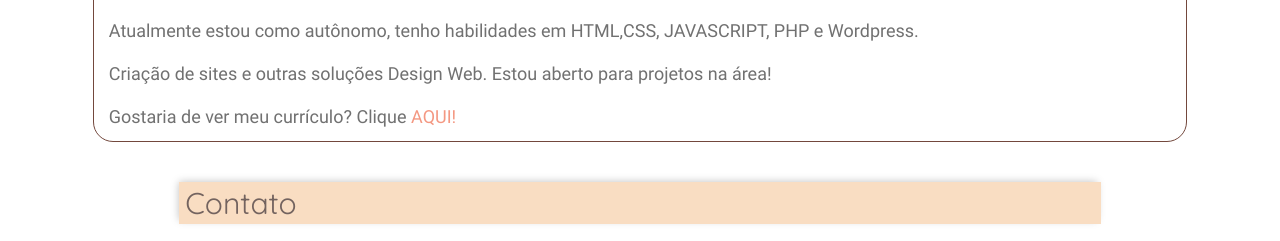
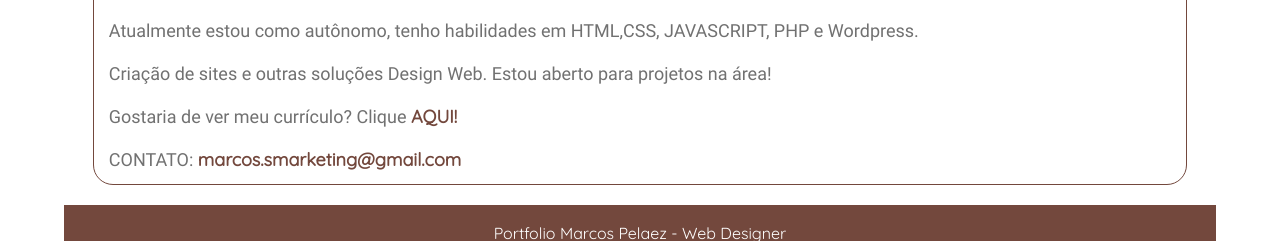
Before and after one commit to marcospelaez-dev/Portfolio-Web-Design, a plain HTML site: page index.html in a window 1280 px wide. Shown: the part 1777-2018 px from the top of the page. Drawn offline with Linux system fonts and the light colour scheme.

Commit message:
Modificação contato
Exclusão da seção contato.

```diff
--- a/index.html
+++ b/index.html
@@ -90,10 +90,11 @@
                 <p>Atualmente estou como autônomo, tenho habilidades em HTML,CSS, JAVASCRIPT, PHP e Wordpress.</p>
                 <p>Criação de sites e outras soluções Design Web. Estou aberto para projetos na área! </p>
                 <p>Gostaria de ver meu currículo?  Clique <a class="curriculum" href="curriculo-especial.pdf" target="blank">AQUI!</a></p>
+                <p>CONTATO: <a href="mailto:marcos.smarketing@gmail.com">marcos.smarketing@gmail.com</a></p>
             </div>
         </section><!--about section end-->
-        <section class="contato">
-            <h2>Contato</h2><!--Contact title-->
+        <!--<section class="contato">
+            <h2>Contato</h2><!--Contact title--
             <form action="#" class="form-contato">
                 <p>
                     <label for="name">Nome:</label>
@@ -109,7 +110,7 @@
                 </p>
                 <p><button type="submit" name="enviar">ENVIAR</button></p>
             </form>
-        </section>
+        </section>-->
         <footer>
             <p>Portfolio Marcos Pelaez - Web Designer</p>
             <p><a href="mailto:marcos.smarketing@gmail.com">marcos.smarketing@gmail.com</a></p>
--- a/pel-css/style.css
+++ b/pel-css/style.css
@@ -22,6 +22,17 @@ textarea{
 }
 input, textarea{
     padding: 10px;
+}
+.about-professional:last-child a{
+    font-family: Quicksand;
+    font-size: 18px;
+    font-weight: bold;
+    color: #73483D;
+    text-decoration: none;
+}
+.about-professional:last-child a:hover{
+    color: #F49882;
+    transition: 1s;
 }
 
  /* Starting styles with mobile mode */
@@ -177,7 +188,7 @@ input, textarea{
     text-decoration: none;
  }
 
- /* Section - contato(contact form) */
+ /* Section - contato(contact form)
  .form-contato{
      width: 80%;
      margin: 0 auto;
@@ -212,7 +223,7 @@ input, textarea{
  .form-contato p button:hover{
     background-color: #ffffff;
     transition: 1s;
- }
+ } */
 
  /* footer section */
  footer{
@@ -326,11 +337,12 @@ input, textarea{
         margin: 0 auto;
     }
 
-    /* Contato section */
+    /* Contato section
     .contato{
         width: 100%;
         margin-top: 40px;
-    }
+    } */
+
     /* footer */
     footer {
         width: 100%;
@@ -456,7 +468,7 @@ input, textarea{
         text-align: left;
     }
 
-    /* contato section */
+    /* contato section
     .contato{
         width: 70%;
         margin: 0 auto;
@@ -469,7 +481,7 @@ input, textarea{
     }
     .contato p button{
         height: 50px;
-    }
+    } */
 
     /* footer */
     footer{
```
